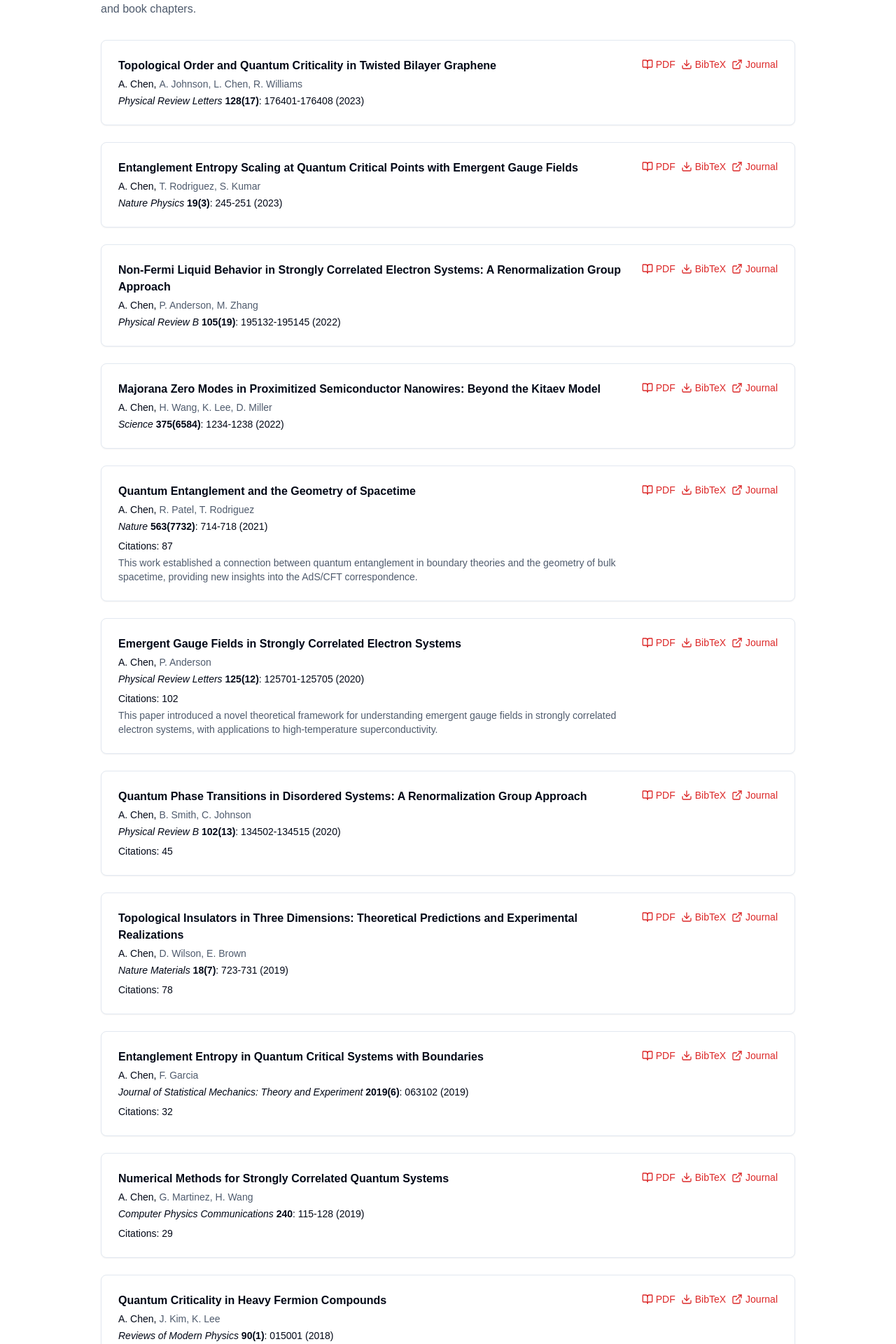
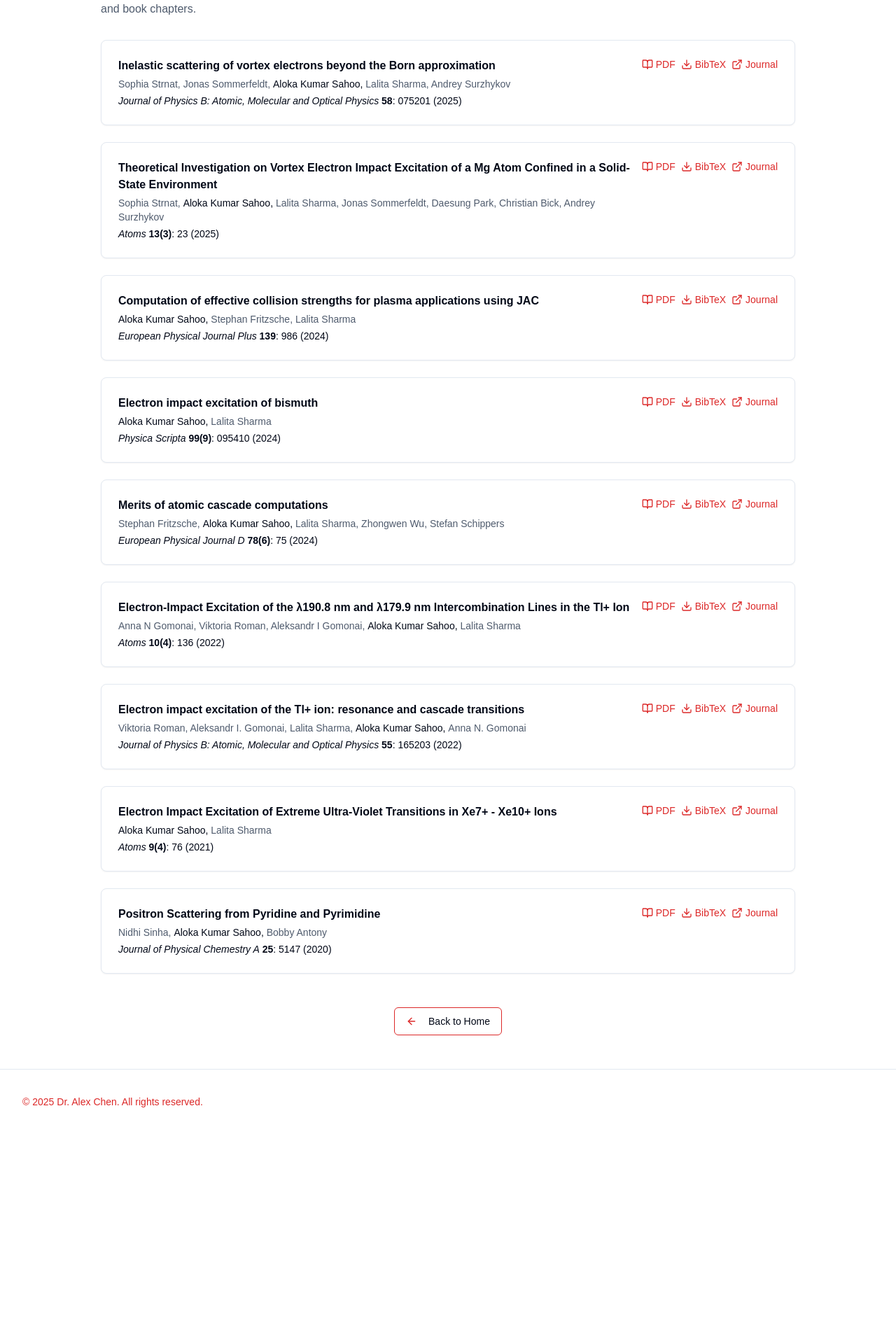
Before and after one commit to sahoo-ak/personal-webpage-1, a Next.js app: page /publications in a window 1280 px wide. Shown: the part 200-2120 px from the top of the page at 70% size. After the commit the page ends 1820 px from the top, so only its background shows below. Built offline with nearby package versions, Linux system fonts and the light colour scheme.

Commit message:
data update

```diff
--- a/app/publications/page.tsx
+++ b/app/publications/page.tsx
@@ -10,7 +10,7 @@ const formatAuthors = (authors: string) => {
     const isLastAuthor = index === array.length - 1
     const separator = isLastAuthor ? "" : ", "
 
-    if (author === "A. Chen" || author === "Ale Chen") {
+    if (author === "A. K. Sahoo" || author === "Aloka Kumar Sahoo") {
       return (
         <span key={index} className="text-foreground font-medium">
           {author}
--- a/components/sections/home-section.tsx
+++ b/components/sections/home-section.tsx
@@ -18,7 +18,7 @@ export function HomeSection() {
               <Link href="#research">Research Areas</Link>
             </Button>
             <Button variant="outline" className="border-primary hover:bg-primary/10" asChild>
-              <a href="https://example.com/cv" target="_blank" rel="noopener noreferrer" className="flex items-center">
+              <a href="https://iitracin-my.sharepoint.com/:b:/g/personal/aloka_s_ph_iitr_ac_in/ER0HxyGAAmxCstVylGTNGRMBhYasDBOwdnNFGQqDCssy4w?e=YtzWNW" target="_blank" rel="noopener noreferrer" className="flex items-center">
                 <Download className="mr-2 h-4 w-4" /> CV
               </a>
             </Button>
--- a/components/sections/publications-section.tsx
+++ b/components/sections/publications-section.tsx
@@ -10,7 +10,7 @@ const formatAuthors = (authors: string) => {
     const isLastAuthor = index === array.length - 1
     const separator = isLastAuthor ? "" : ", "
 
-    if (author === "A. Chen" || author === "Ale Chen") {
+    if (author === "A. K. Sahoo" || author === "Aloka Kumar Sahoo") {
       return (
         <span key={index} className="text-foreground font-medium">
           {author}
--- a/data/publications.ts
+++ b/data/publications.ts
@@ -4,217 +4,126 @@ import type { Publication } from "@/types"
 export const publications: Publication[] = [
   // Recent publications
   {
-    title: "Topological Order and Quantum Criticality in Twisted Bilayer Graphene",
-    authors: "A. Chen, A. Johnson, L. Chen, R. Williams",
-    journal: "Physical Review Letters",
-    volume: "128",
-    issue: "17",
-    pages: "176401-176408",
-    year: 2023,
+    title: "Inelastic scattering of vortex electrons beyond the Born approximation",
+    authors: "Sophia Strnat, Jonas Sommerfeldt, Aloka Kumar Sahoo, Lalita Sharma, Andrey Surzhykov",
+    journal: "Journal of Physics B: Atomic, Molecular and Optical Physics",
+    volume: "58",
+    pages: "075201",
+    year: 2025,
+    featured: true,
+    links: {
+      pdf: "https://iitracin-my.sharepoint.com/:b:/g/personal/aloka_s_ph_iitr_ac_in/Efbv7AgNaZ5Hh0YkpB1s_aAB2m-yr2hU4siUZOgn7tRCcg?e=Jw34h8",
+      bibtex: "#",
+      journal: "https://doi.org/10.1088/1361-6455/adc2bc",
+    },
+  },
+  {
+    title: "Theoretical Investigation on Vortex Electron Impact Excitation of a Mg Atom Confined in a Solid-State Environment",
+    authors: "Sophia Strnat, Aloka Kumar Sahoo, Lalita Sharma, Jonas Sommerfeldt, Daesung Park, Christian Bick, Andrey Surzhykov",
+    journal: "Atoms",
+    volume: "13(3)",
+    pages: "23",
+    year: 2025,
+    featured: true,
+    links: {
+      pdf: "https://iitracin-my.sharepoint.com/:b:/g/personal/aloka_s_ph_iitr_ac_in/EWLQ_eczr7ZJvk_LcEZV8mUBXNz_R50n3LNyktiPWc9xJQ?e=Gk146o",
+      bibtex: "#",
+      journal: "https://doi.org/10.3390/atoms13030023",
+    },
+  },
+  {
+    title: "Computation of effective collision strengths for plasma applications using JAC",
+    authors: "Aloka Kumar Sahoo, Stephan Fritzsche, Lalita Sharma",
+    journal: "European Physical Journal Plus",
+    volume: "139",
+    pages: "986",
+    year: 2024,
     featured: true,
     links: {
       pdf: "#",
       bibtex: "#",
-      journal: "https://journals.aps.org/prl/",
+      journal: "https://doi.org/10.1140/epjp/s13360-024-05747-2",
     },
   },
   {
-    title: "Entanglement Entropy Scaling at Quantum Critical Points with Emergent Gauge Fields",
-    authors: "A. Chen, T. Rodriguez, S. Kumar",
-    journal: "Nature Physics",
-    volume: "19",
-    issue: "3",
-    pages: "245-251",
-    year: 2023,
+    title: "Electron impact excitation of bismuth",
+    authors: "Aloka Kumar Sahoo, Lalita Sharma",
+    journal: "Physica Scripta",
+    volume: "99(9)",
+    pages: "095410",
+    year: 2024,
+    links: {
+      pdf: "#",
+      bibtex: "#",
+      journal: "https://doi.org/10.1088/1402-4896/ad6f51",
+    },
+  },
+  // Selected publications
+  {
+    title: "Merits of atomic cascade computations",
+    authors: "Stephan Fritzsche, Aloka Kumar Sahoo, Lalita Sharma, Zhongwen Wu, Stefan Schippers",
+    journal: "European Physical Journal D",
+    volume: "78(6)",
+    pages: "75",
+    year: 2024,
     featured: true,
     links: {
       pdf: "#",
       bibtex: "#",
-      journal: "https://www.nature.com/nphys/",
+      journal: "https://doi.org/10.1140/epjd/s10053-024-00865-z",
     },
   },
   {
-    title: "Non-Fermi Liquid Behavior in Strongly Correlated Electron Systems: A Renormalization Group Approach",
-    authors: "A. Chen, P. Anderson, M. Zhang",
-    journal: "Physical Review B",
-    volume: "105",
-    issue: "19",
-    pages: "195132-195145",
-    year: 2022,
-    featured: true,
-    links: {
-      pdf: "#",
-      bibtex: "#",
-      journal: "https://journals.aps.org/prb/",
-    },
+    title: "Electron-Impact Excitation of the λ190.8 nm and λ179.9 nm Intercombination Lines in the Tl+ Ion",
+      authors: "Anna N Gomonai, Viktoria Roman, Aleksandr I Gomonai, Aloka Kumar Sahoo, Lalita Sharma",
+      journal: "Atoms",
+      volume: "10(4)",
+      pages: "136",
+      year: 2022,
+      links: {
+        pdf: "#",
+        bibtex: "#",
+        journal: "https://doi.org/10.3390/atoms10040136",
+      },
   },
+  // Additional publications
   {
-    title: "Majorana Zero Modes in Proximitized Semiconductor Nanowires: Beyond the Kitaev Model",
-    authors: "A. Chen, H. Wang, K. Lee, D. Miller",
-    journal: "Science",
-    volume: "375",
-    issue: "6584",
-    pages: "1234-1238",
+    title: "Electron impact excitation of the Tl+ ion: resonance and cascade transitions",
+    authors: "Viktoria Roman, Aleksandr I. Gomonai, Lalita Sharma, Aloka Kumar Sahoo, Anna N. Gomonai",
+    journal: "Journal of Physics B: Atomic, Molecular and Optical Physics",
+    volume: "55",
+    pages: "165203",
     year: 2022,
     links: {
       pdf: "#",
       bibtex: "#",
-      journal: "https://www.science.org/",
+      journal: "https://doi.org/10.1088/1361-6455/ac7924",
     },
   },
-  // Selected publications
   {
-    title: "Quantum Entanglement and the Geometry of Spacetime",
-    authors: "A. Chen, R. Patel, T. Rodriguez",
-    journal: "Nature",
-    volume: "563",
-    issue: "7732",
-    pages: "714-718",
+    title: "Electron Impact Excitation of Extreme Ultra-Violet Transitions in Xe7+ - Xe10+ Ions",
+    authors: "Aloka Kumar Sahoo, Lalita Sharma",
+    journal: "Atoms",
+    volume: "9(4)",
+    pages: "76",
     year: 2021,
-    citations: 87,
-    featured: true,
-    description:
-      "This work established a connection between quantum entanglement in boundary theories and the geometry of bulk spacetime, providing new insights into the AdS/CFT correspondence.",
     links: {
       pdf: "#",
       bibtex: "#",
-      journal: "https://www.nature.com/",
+      journal: "https://doi.org/10.3390/atoms9040076",
     },
   },
   {
-    title: "Emergent Gauge Fields in Strongly Correlated Electron Systems",
-    authors: "A. Chen, P. Anderson",
-    journal: "Physical Review Letters",
-    volume: "125",
-    issue: "12",
-    pages: "125701-125705",
+    title: "Positron Scattering from Pyridine and Pyrimidine",
+    authors: "Nidhi Sinha, Aloka Kumar Sahoo, Bobby Antony",
+    journal: "Journal of Physical Chemestry A",
+    volume: "25",
+    pages: "5147",
     year: 2020,
-    citations: 102,
-    description:
-      "This paper introduced a novel theoretical framework for understanding emergent gauge fields in strongly correlated electron systems, with applications to high-temperature superconductivity.",
     links: {
       pdf: "#",
       bibtex: "#",
-      journal: "https://journals.aps.org/prl/",
-    },
-  },
-  // Additional publications
-  {
-    title: "Quantum Phase Transitions in Disordered Systems: A Renormalization Group Approach",
-    authors: "A. Chen, B. Smith, C. Johnson",
-    journal: "Physical Review B",
-    volume: "102",
-    issue: "13",
-    pages: "134502-134515",
-    year: 2020,
-    citations: 45,
-    links: {
-      pdf: "#",
-      bibtex: "#",
-      journal: "https://journals.aps.org/prb/",
-    },
-  },
-  {
-    title: "Topological Insulators in Three Dimensions: Theoretical Predictions and Experimental Realizations",
-    authors: "A. Chen, D. Wilson, E. Brown",
-    journal: "Nature Materials",
-    volume: "18",
-    issue: "7",
-    pages: "723-731",
-    year: 2019,
-    citations: 78,
-    links: {
-      pdf: "#",
-      bibtex: "#",
-      journal: "https://www.nature.com/nmat/",
-    },
-  },
-  {
-    title: "Entanglement Entropy in Quantum Critical Systems with Boundaries",
-    authors: "A. Chen, F. Garcia",
-    journal: "Journal of Statistical Mechanics: Theory and Experiment",
-    volume: "2019",
-    issue: "6",
-    pages: "063102",
-    year: 2019,
-    citations: 32,
-    links: {
-      pdf: "#",
-      bibtex: "#",
-      journal: "https://iopscience.iop.org/journal/1742-5468",
-    },
-  },
-  {
-    title: "Numerical Methods for Strongly Correlated Quantum Systems",
-    authors: "A. Chen, G. Martinez, H. Wang",
-    journal: "Computer Physics Communications",
-    volume: "240",
-    pages: "115-128",
-    year: 2019,
-    citations: 29,
-    links: {
-      pdf: "#",
-      bibtex: "#",
-      journal: "https://www.sciencedirect.com/journal/computer-physics-communications",
-    },
-  },
-  {
-    title: "Quantum Criticality in Heavy Fermion Compounds",
-    authors: "A. Chen, J. Kim, K. Lee",
-    journal: "Reviews of Modern Physics",
-    volume: "90",
-    issue: "1",
-    pages: "015001",
-    year: 2018,
-    citations: 112,
-    links: {
-      pdf: "#",
-      bibtex: "#",
-      journal: "https://journals.aps.org/rmp/",
-    },
-  },
-  {
-    title: "Topological Phases in Quantum Spin Systems: From Theory to Materials",
-    authors: "A. Chen, L. Zhang",
-    journal: "Annual Review of Condensed Matter Physics",
-    volume: "9",
-    pages: "227-251",
-    year: 2018,
-    citations: 95,
-    links: {
-      pdf: "#",
-      bibtex: "#",
-      journal: "https://www.annualreviews.org/journal/conmatphys",
-    },
-  },
-  {
-    title: "Quantum Monte Carlo Studies of Frustrated Magnets",
-    authors: "A. Chen, M. Davis, N. Wilson",
-    journal: "Physical Review B",
-    volume: "95",
-    issue: "14",
-    pages: "144417",
-    year: 2017,
-    citations: 41,
-    links: {
-      pdf: "#",
-      bibtex: "#",
-      journal: "https://journals.aps.org/prb/",
-    },
-  },
-  {
-    title: "Exact Solutions of Quantum Spin Chains with Long-Range Interactions",
-    authors: "A. Chen, O. Brown, P. Garcia",
-    journal: "Journal of Physics A: Mathematical and Theoretical",
-    volume: "50",
-    issue: "26",
-    pages: "265302",
-    year: 2017,
-    citations: 38,
-    links: {
-      pdf: "#",
-      bibtex: "#",
-      journal: "https://iopscience.iop.org/journal/1751-8121",
+      journal: "https://doi.org/10.1021/acs.jpca.0c02245",
     },
   },
 ]
```
Also changed, not shown: data/contact.ts (+6 -6 lines).
